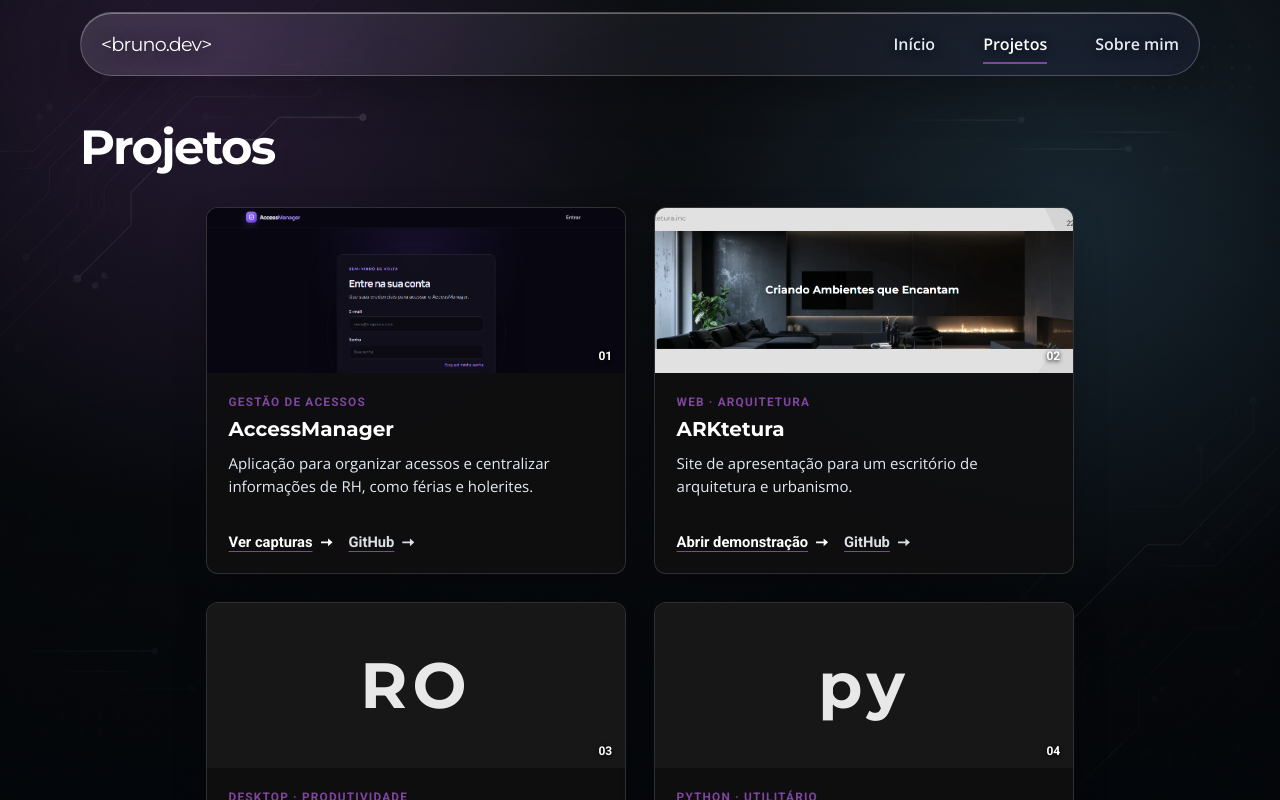
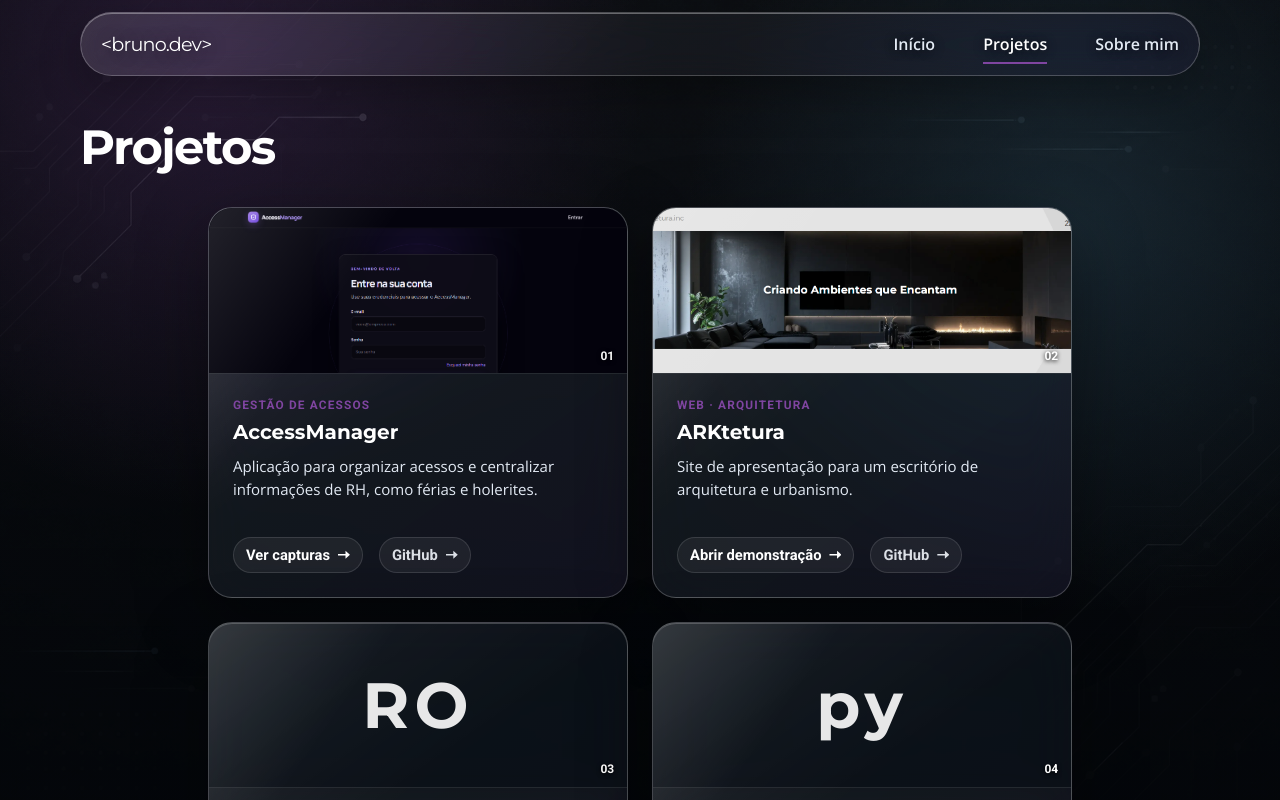
Before and after one commit to olegariobru/MyPort2, a React (Vite) app: page /Projetos in a window 1280 px wide. Shown: the top 800 px of the page. Built offline with nearby package versions, Linux system fonts and the light colour scheme.

Commit message:
Restyle project cards as liquid glass

```diff
--- a/src/Componentes/ProjectCards/projectCard.module.css
+++ b/src/Componentes/ProjectCards/projectCard.module.css
@@ -93,3 +93,44 @@
 }
 @media (max-width: 440px) { .projectGrid { grid-template-columns: minmax(0, 1fr); } }
 @media (prefers-reduced-motion: reduce) { .projectCard, .projectLink, .projectLink::after { transition: none; } }
+
+/* Liquid glass project cards */
+.projectGrid { gap: 1.5rem; }
+.projectCard {
+  position: relative;
+  border-color: var(--glass-border);
+  border-radius: 1.5rem;
+  background: linear-gradient(145deg, rgba(255,255,255,.13), rgba(255,255,255,.035) 46%, rgba(127,69,160,.07)), var(--glass-surface);
+  box-shadow: inset 0 1px 0 var(--glass-highlight), var(--glass-shadow);
+  -webkit-backdrop-filter: var(--glass-blur);
+  backdrop-filter: var(--glass-blur);
+}
+.projectCard::after {
+  content: "";
+  position: absolute;
+  inset: 0;
+  border-radius: inherit;
+  pointer-events: none;
+  background: linear-gradient(125deg, rgba(255,255,255,.12), transparent 28%);
+}
+.projectCard:hover {
+  transform: translateY(-8px) scale(1.01);
+  border-color: rgba(174,119,206,.62);
+  box-shadow: inset 0 1px 0 rgba(255,255,255,.4), 0 28px 70px rgba(0,0,0,.42);
+}
+.projectVisual {
+  background: rgba(5,10,16,.38);
+  border-bottom: 1px solid rgba(255,255,255,.1);
+}
+.projectVisual img { filter: saturate(.9) contrast(1.03); transition: transform .55s cubic-bezier(.22,1,.36,1), filter .4s ease; }
+.projectCard:hover .projectVisual img { transform: scale(1.045); filter: saturate(1.05) contrast(1.04); }
+.projectContent { position: relative; z-index: 1; padding: 1.5rem; }
+.projectLink {
+  border: 1px solid rgba(255,255,255,.12);
+  border-radius: 999px;
+  padding: .5rem .75rem;
+  margin: 0;
+  background: rgba(255,255,255,.06);
+  text-decoration: none;
+}
+.projectLink:hover { background: rgba(127,69,160,.16); }
```
